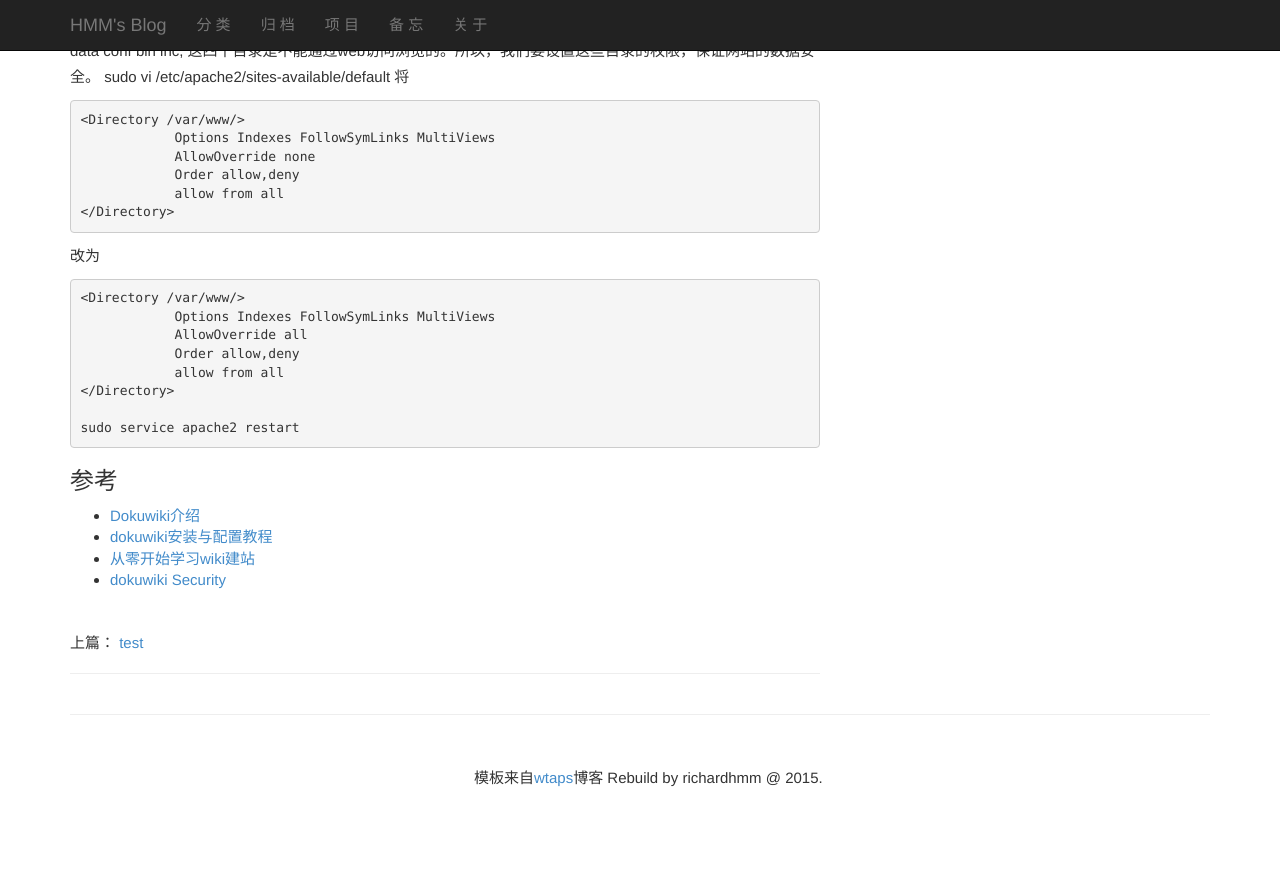
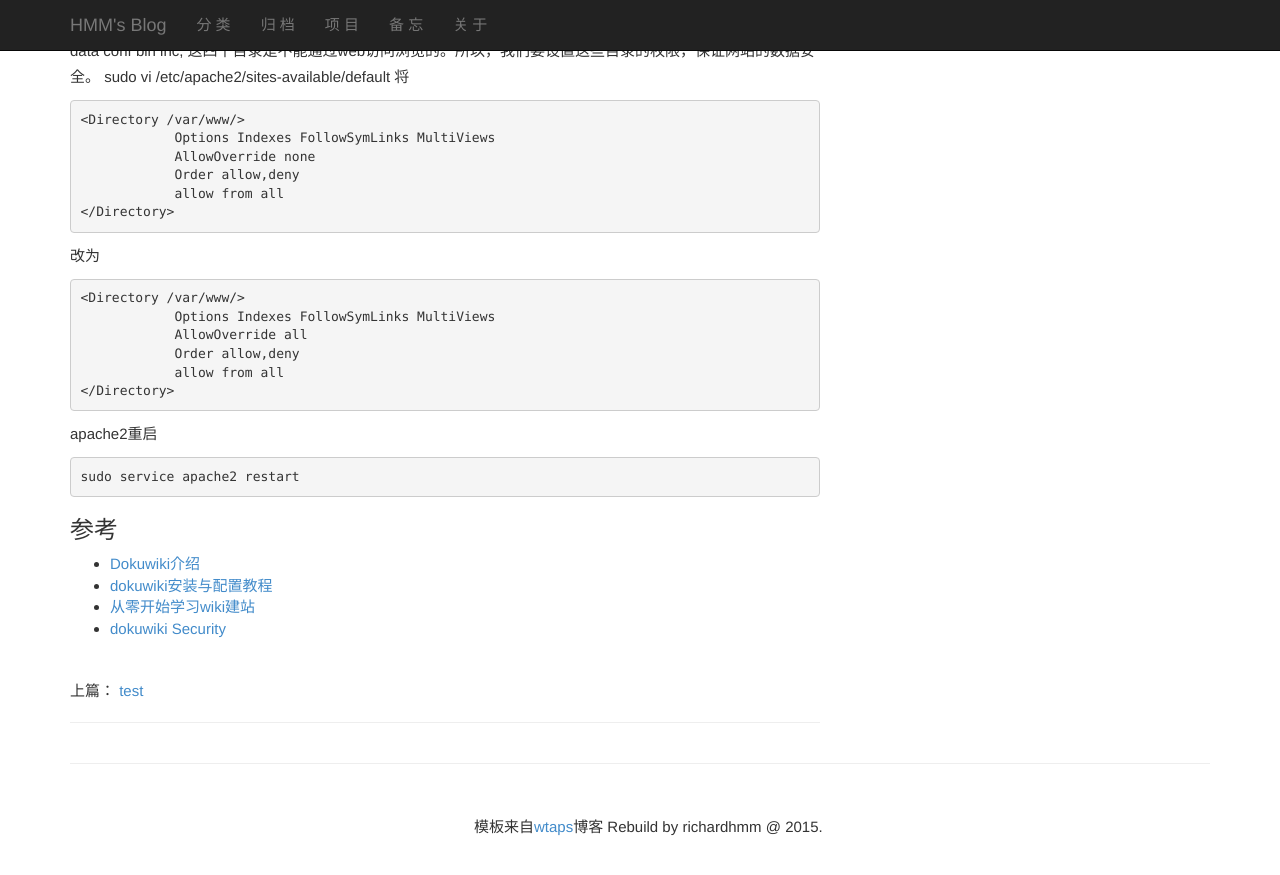
Before and after one commit to richardhmm/blog, a Jekyll site: the page built from _posts/blog/Tech/2016-1-16-setup-dokuwiki.md, in a window 1280 px wide and 900 px high, scrolled down 1250 px. Shown: the top 875 px of the window. Built offline with Jekyll 4.4.1, drawn with Linux system fonts in a browser that asks for light colours; Markdown is read by kramdown in place of the engine named in the settings; comment, search, counter and statistics services are not loaded; before the commit the page ends 2101 px from its top, so only the background shows below that.

Commit message:
增加apache2重启

```diff
--- a/_posts/blog/Tech/2016-1-16-setup-dokuwiki.md
+++ b/_posts/blog/Tech/2016-1-16-setup-dokuwiki.md
@@ -72,6 +72,8 @@ sudo vi /etc/apache2/sites-available/default
                 allow from all
     </Directory>
 
+apache2重启
+
     sudo service apache2 restart
 
 ###参考
```
